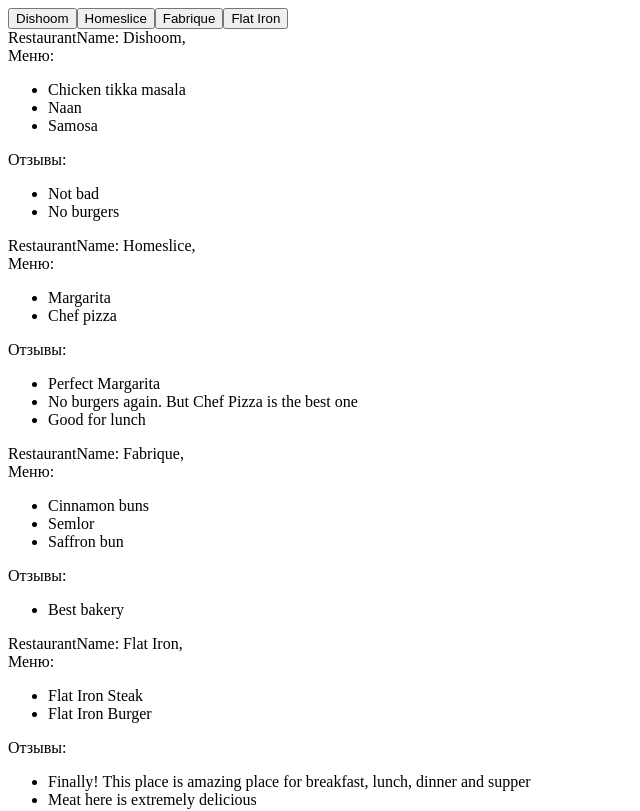
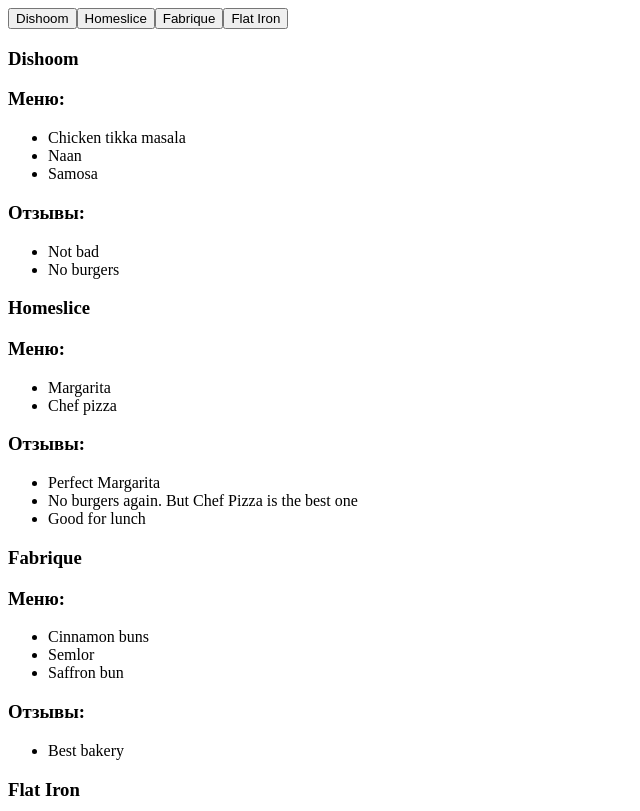
Before and after one commit to jesian85/react-course, a React (Vite) app: page / in a window 1280 px wide. Shown: the top 811 px of the page, without its empty margins (0-640 px from the left). Built offline with nearby package versions, Linux system fonts and the light colour scheme.

Commit message:
Задание №2 (доработка)

```diff
--- /dev/null
+++ b/src/components/dish/component.jsx
@@ -0,0 +1,6 @@
+export const Dish = ({ dish }) => {
+    if (!dish) {
+        return;
+    }
+    return <div>{dish.name}</div>;
+};
--- /dev/null
+++ b/src/components/menu/component.jsx
@@ -0,0 +1,16 @@
+import { Dish } from '../dish/component';
+
+export const Menu = ({ dishes }) => {
+    return (
+        <>
+            <h3>Меню:</h3>
+            <ul>
+                { dishes.map((dish) => (
+                    <li key={dish.id}>
+                        <Dish dish={dish}/>
+                    </li>
+                )) }
+            </ul>
+        </>
+    );
+};
--- a/src/components/restaurant-tab/component.jsx
+++ /dev/null
@@ -1,5 +0,0 @@
-export const RestaurantTab = ({ name }) => {
-    return (
-        <button>{ name }</button>
-    );
-}
--- a/src/components/restaurant-tabs/component.jsx
+++ b/src/components/restaurant-tabs/component.jsx
@@ -1,11 +1,11 @@
-import { RestaurantTab } from '../restaurant-tab/component';
+import { Tab } from '../tab/component';
 
 export const RestaurantTabs = ({restaurants}) => {
     return (
         <div>
             { restaurants.map((restaurant) => (
-                <RestaurantTab key={restaurant.id} name={restaurant.name} />
+                <Tab key={restaurant.id}>{restaurant.name}</Tab>
             ))}
         </div>
     );
-}
+};
--- a/src/components/restaurant/component.jsx
+++ b/src/components/restaurant/component.jsx
@@ -1,18 +1,15 @@
+import { Menu } from '../menu/component';
+import { Reviews } from '../reviews/component';
+
 export function Restaurant({ restaurant }) {
-    //console.log(restaurant);
-    return (
+   if (!restaurant) {
+      return;
+   }
+   return (
       <>
-        <div>
-            RestaurantName: { restaurant.name },
-        </div>
-        <div>
-            Меню:
-            <ul>{ restaurant.menu.map((menu) => (<li key={menu.id}>{menu.name}</li>))}</ul>
-        </div>
-        <div>
-            Отзывы:
-            <ul>{ restaurant.reviews.map((review) => (<li key={review.id}>{review.text}</li>))}</ul>
-        </div>
+         <h3>{restaurant.name}</h3>
+         <Menu dishes={restaurant.menu} />
+         <Reviews reviews={restaurant.reviews} />
       </>
-    );
+   );
 }
--- a/src/components/restaurants/component.jsx
+++ b/src/components/restaurants/component.jsx
@@ -8,4 +8,4 @@
             ))}
         </div>
     );
-}
+};
--- /dev/null
+++ b/src/components/review/component.jsx
@@ -0,0 +1,6 @@
+export const Review = ({ review }) => {
+    if (!review) {
+        return;
+    }
+    return <div>{review.text}</div>;
+};
--- /dev/null
+++ b/src/components/reviews/component.jsx
@@ -0,0 +1,16 @@
+import { Review } from '../review/component';
+
+export const Reviews = ({ reviews }) => {
+    return (
+        <div>
+            <h3>Отзывы:</h3>
+            <ul>
+                { reviews.map((review) => (
+                    <li key={review.id}>
+                        <Review review={review}/>
+                    </li>
+                )) }
+            </ul>
+        </div>
+    );
+};
--- /dev/null
+++ b/src/components/tab/component.jsx
@@ -0,0 +1,3 @@
+export const Tab = ({ children }) => {
+    return <button>{ children }</button>;
+};
--- a/src/pages/restaurants-page/component.jsx
+++ b/src/pages/restaurants-page/component.jsx
@@ -8,4 +8,4 @@
             <Restaurants restaurants={restaurants} />
         </div>
     );
-}
+};
```
